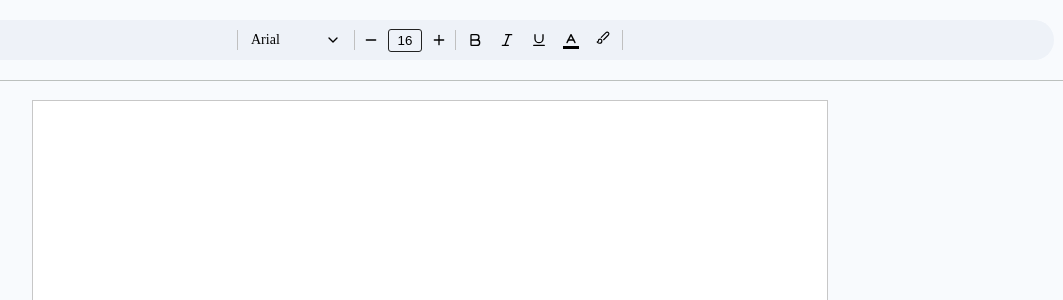
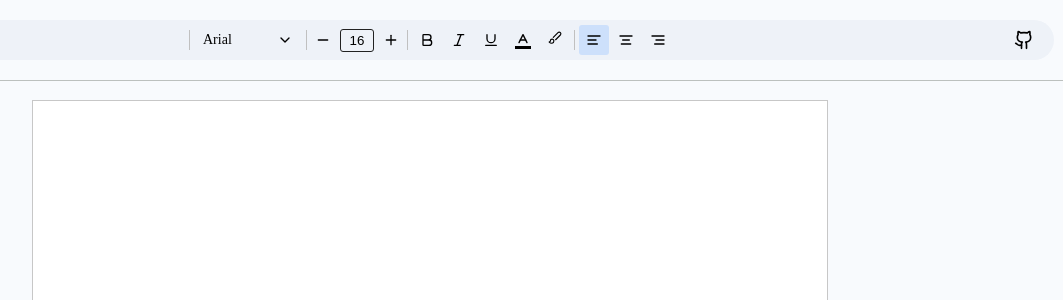
Before and after one commit to kimjh0813/canvas-editor, a React (Vite) app: page / in a window 1280 px wide. Shown: the top 300 px of the page, without its empty margins (210-1273 px from the left). Built offline with nearby package versions, Linux system fonts and the light colour scheme.

Commit message:
FEAT: add line align

```diff
--- a/src/components/EditorToolbar/EditorToolbar.tsx
+++ b/src/components/EditorToolbar/EditorToolbar.tsx
@@ -4,6 +4,8 @@ import { useCallback } from "react";
 import { useSetRecoilState } from "recoil";
 import { useEditor } from "../../context/EditorContext";
 import { TextStyle } from "./TextStyle";
+import { LineStyle } from "./LineStyle";
+import { Github } from "lucide-react";
 
 export function EditorToolbar() {
   const { editorManger } = useEditor();
@@ -24,6 +26,13 @@ export function EditorToolbar() {
     <S.EditorToolbarContainer onClick={toolbarClick}>
       <S.EditorControlWrapper>
         <TextStyle />
+        <LineStyle />
+        <S.GithubLinkWrapper
+          to="https://github.com/kimjh0813/canvas-editor"
+          target="_blank"
+        >
+          <Github width={20} height={20} />
+        </S.GithubLinkWrapper>
       </S.EditorControlWrapper>
     </S.EditorToolbarContainer>
   );
--- /dev/null
+++ b/src/components/EditorToolbar/LineStyle/Align.tsx
@@ -0,0 +1,48 @@
+import { IconWrapper } from "../styled";
+import { useEditor } from "../../../context/EditorContext";
+import { TLineAlign } from "../../../editor/types/text";
+import { AlignCenter, AlignLeft, AlignRight } from "lucide-react";
+import { MouseEvent } from "react";
+
+interface ItalicProps {
+  align: TLineAlign;
+}
+
+export function Align({ align }: ItalicProps) {
+  const { editorManger } = useEditor();
+
+  const handleClick = (e: MouseEvent, align: TLineAlign) => {
+    e.stopPropagation();
+
+    editorManger.lineStyle.updateLineStyle({ align });
+  };
+
+  return (
+    <>
+      <IconWrapper
+        $isActive={align === "left"}
+        onClick={(e) => {
+          handleClick(e, "left");
+        }}
+      >
+        <AlignLeft width={16} height={16} strokeWidth={2} />
+      </IconWrapper>
+      <IconWrapper
+        $isActive={align === "center"}
+        onClick={(e) => {
+          handleClick(e, "center");
+        }}
+      >
+        <AlignCenter width={16} height={16} strokeWidth={2} />
+      </IconWrapper>
+      <IconWrapper
+        $isActive={align === "right"}
+        onClick={(e) => {
+          handleClick(e, "right");
+        }}
+      >
+        <AlignRight width={16} height={16} strokeWidth={2} />
+      </IconWrapper>
+    </>
+  );
+}
--- /dev/null
+++ b/src/components/EditorToolbar/LineStyle/LineStyle.tsx
@@ -0,0 +1,74 @@
+import * as S from "./styled";
+import { useEffect, useState } from "react";
+import { useEditor } from "../../../context/EditorContext";
+import { ILineStyle } from "../../../editor/types/text";
+import { useRecoilValue } from "recoil";
+import { cursorState } from "../../../recoil";
+import { isEqual } from "lodash";
+import { Align } from "./Align";
+
+export function LineStyle() {
+  const { editorManger } = useEditor();
+
+  const cursor = useRecoilValue(cursorState);
+
+  const [currentLineStyle, setCurrentLineStyle] = useState<ILineStyle>({
+    align: editorManger.lineStyle.defaultStyle.align,
+  });
+
+  useEffect(() => {
+    const handleCurrentLineStyleChange = (e: Event) => {
+      const detail = (e as CustomEvent).detail as Partial<ILineStyle>;
+
+      setCurrentLineStyle((prev) => ({
+        ...prev,
+        ...detail,
+      }));
+    };
+
+    window.addEventListener(
+      "editor:currentLineStyleChange",
+      handleCurrentLineStyleChange
+    );
+
+    return () => {
+      window.removeEventListener(
+        "editor:currentLineStyleChange",
+        handleCurrentLineStyleChange
+      );
+    };
+  }, []);
+
+  useEffect(() => {
+    if (!cursor) return;
+
+    let newCursorStyle: ILineStyle;
+
+    const selectRange = editorManger.select.selectRange;
+
+    if (selectRange) {
+      const cLineStyle = editorManger.lineStyle.checkLineStyle(
+        selectRange.start,
+        selectRange.end
+      );
+
+      newCursorStyle = {
+        align: cLineStyle?.align ?? editorManger.lineStyle.defaultStyle.align,
+      };
+    } else {
+      const lineStyle = editorManger.lineStyle.getLineStyle(cursor.index);
+
+      newCursorStyle = { align: lineStyle.align };
+    }
+
+    if (!isEqual(currentLineStyle, newCursorStyle)) {
+      setCurrentLineStyle(newCursorStyle);
+    }
+  }, [cursor]);
+
+  return (
+    <S.Container>
+      <Align align={currentLineStyle.align} />
+    </S.Container>
+  );
+}
--- /dev/null
+++ b/src/components/EditorToolbar/LineStyle/index.ts
@@ -0,0 +1 @@
+export * from './LineStyle';
--- /dev/null
+++ b/src/components/EditorToolbar/LineStyle/styled.ts
@@ -0,0 +1,5 @@
+import styled from "styled-components";
+
+export const Container = styled.div`
+  display: flex;
+`;
--- a/src/components/EditorToolbar/styled.ts
+++ b/src/components/EditorToolbar/styled.ts
@@ -1,10 +1,29 @@
 import styled from "styled-components";
+import { Link } from "react-router-dom";
 
 export const EditorToolbarContainer = styled.div`
+  position: relative;
   width: calc(100% - 32px);
   padding: 20px 10px;
   border-bottom: 1px solid #bcc0be;
   user-select: none;
+`;
+
+export const GithubLinkWrapper = styled(Link)`
+  position: absolute;
+  right: 24px;
+  display: flex;
+  justify-content: center;
+  align-items: center;
+  width: 32px;
+  height: 32px;
+  border-radius: 50%;
+  color: #000;
+  cursor: pointer;
+
+  &:hover {
+    background-color: #e0e4ea;
+  }
 `;
 
 export const EditorControlWrapper = styled.div`
--- a/src/editor/core/SelectRange.ts
+++ b/src/editor/core/SelectRange.ts
@@ -1,5 +1,5 @@
 import { ISelectRange } from "../types/selectRange";
-import { ITextStyle } from "../types/text";
+import { ITextFragment, ITextStyle } from "../types/text";
 import { EditorManger } from "./EditorManger";
 
 export class SelectRange {
@@ -100,14 +100,16 @@ export class SelectRange {
     const end = _end === this.editor.text.length() ? _end - 1 : _end;
 
     if (this.isAllSelect()) {
-      const defaultStyle = this.editor.textStyle.defaultStyle;
+      const defaultTextStyle = this.editor.textStyle.defaultStyle;
+      const defaultLineStyle = this.editor.lineStyle.defaultStyle;
 
-      const textStyle: ITextStyle = {
-        ...defaultStyle,
-        backgroundColor: defaultStyle.backgroundColor ?? undefined,
-        bold: defaultStyle.bold ?? undefined,
-        italic: defaultStyle.italic ?? undefined,
-        underline: defaultStyle.underline ?? undefined,
+      const textStyle: Omit<ITextFragment, "text"> = {
+        ...defaultTextStyle,
+        ...defaultLineStyle,
+        backgroundColor: defaultTextStyle.backgroundColor ?? undefined,
+        bold: defaultTextStyle.bold ?? undefined,
+        italic: defaultTextStyle.italic ?? undefined,
+        underline: defaultTextStyle.underline ?? undefined,
       };
 
       this.editor.text.setTextFragmentStyle(end, textStyle);
```
Also changed, not shown: 1 other file (tests, documents, lock files or other folders).
